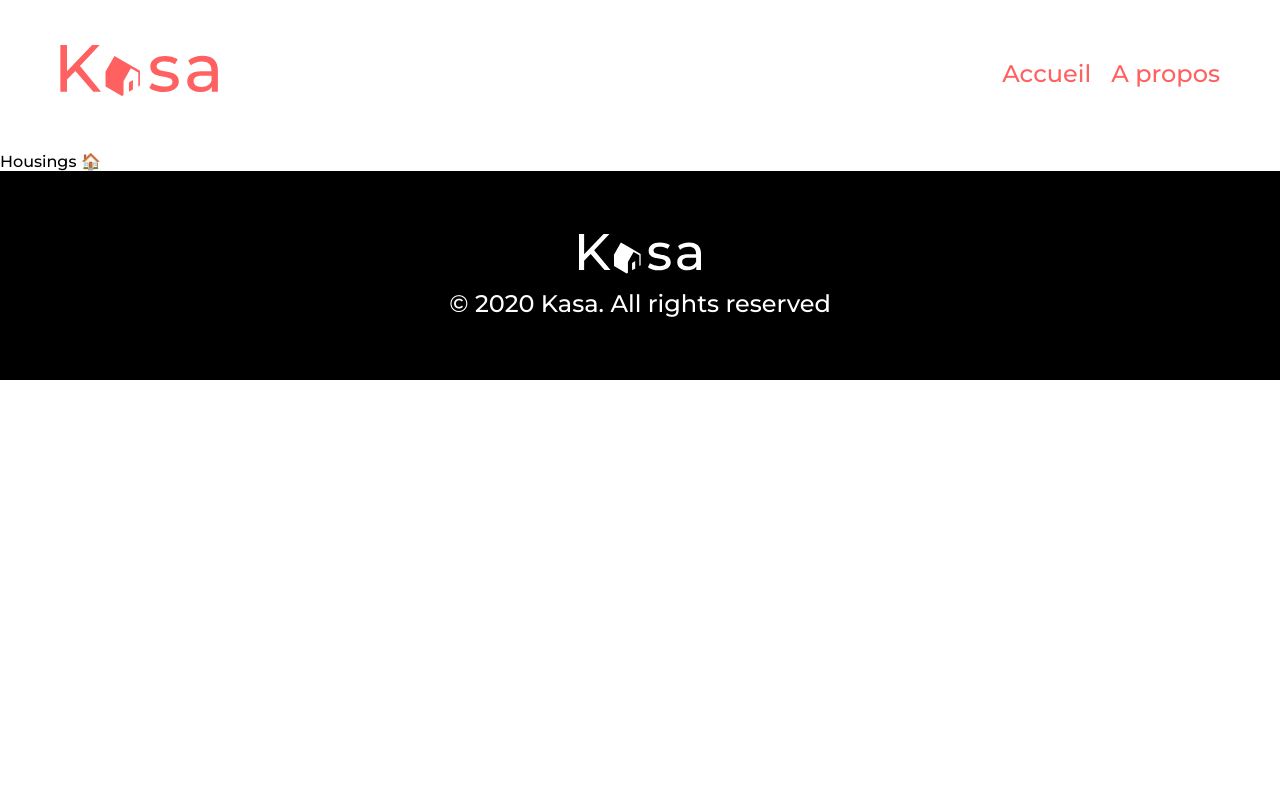
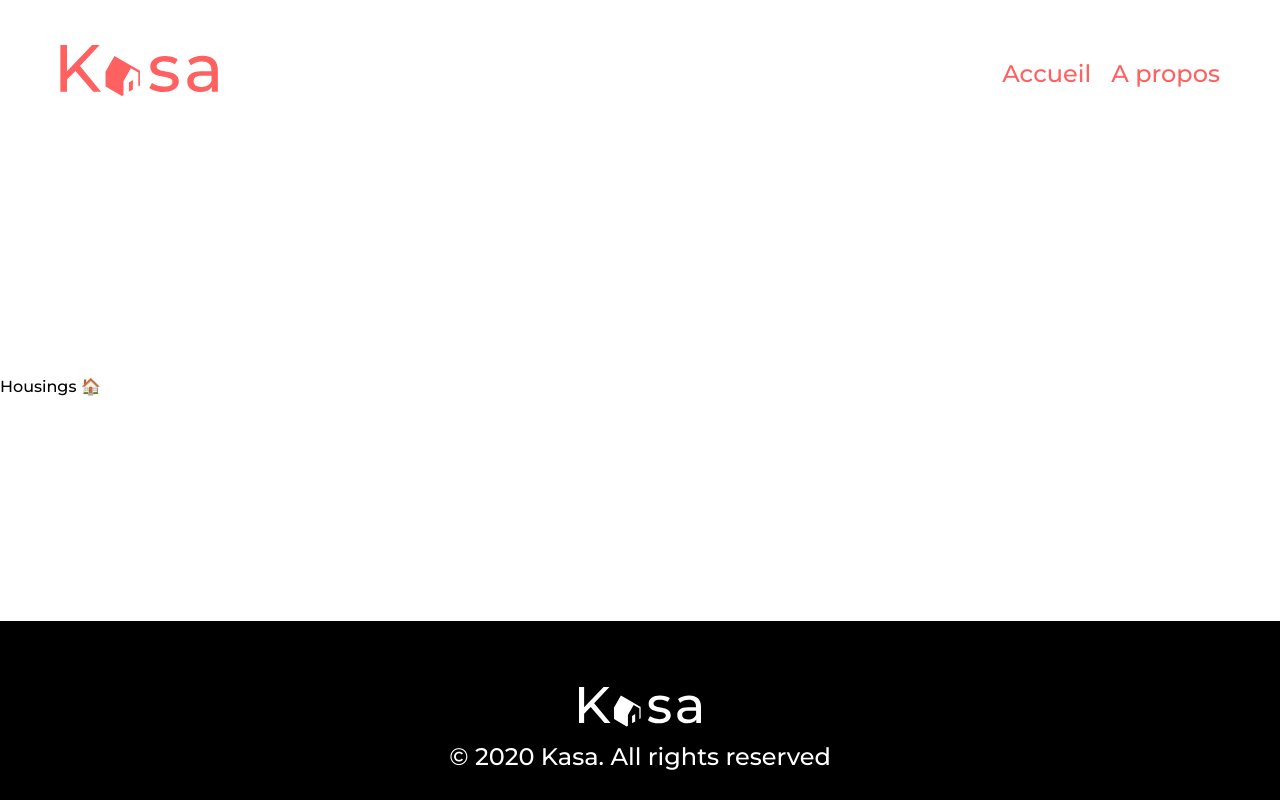
Before and after one commit to Elyrria/Kasa-app, a React (Create React App) app: page /hebergement/0979876d in a window 1280 px wide. Built offline with nearby package versions, Linux system fonts and the light colour scheme.

Commit message:
aboutPage + centrage des différents block (header-main-footer)

```diff
--- a/src/components/ButtonCollapse.jsx
+++ b/src/components/ButtonCollapse.jsx
@@ -1,4 +1,6 @@
 import chevron from "../assets/chevron.svg"
+import "../styles/ButtonCollapse.scss"
+
 function ButtonCollapse({ name, isActivate, setIsActivate }) {
     //! Fonction qui permettra au clic de changer l'état de isActivate
     const toggleCollapse = () => {
@@ -8,7 +10,7 @@ function ButtonCollapse({ name, isActivate, setIsActivate }) {
         <button type="button" className="collapsible" onClick={toggleCollapse}>
             {name}
             <img
-                className="collapsible__image"
+                className={`${isActivate ? "rotate" : ""} collapsible__image`}
                 src={chevron}
                 alt="Chevron fermant ou ouvrant"
                 aria-hidden="true"
--- a/src/components/Collapse.jsx
+++ b/src/components/Collapse.jsx
@@ -43,7 +43,9 @@ function Collapse({ name, description, amenities }) {
                                 isActivate ? "active" : ""
                             } collapseContent`}
                         >
-                        <p className="collapseContent__para">{description}</p>
+                            <p className="collapseContent__para">
+                                {description}
+                            </p>
                         </div>
                     </div>
             )}
--- a/src/index.jsx
+++ b/src/index.jsx
@@ -8,6 +8,7 @@ import Header from "./components/Header"
 import Footer from "./components/Footer"
 import Error from "./pages/Error/Error"
 import Housings from "./pages/Housings/Housing"
+
 
 const root = ReactDOM.createRoot(document.getElementById("root"))
 root.render(
--- a/src/pages/About/About.jsx
+++ b/src/pages/About/About.jsx
@@ -21,6 +21,7 @@ function About() {
     return (
         <main>
             <Banner activeBanner={"active-about"} />
+            <div>
                 {dataAbout.names.map((name, index) => (
                     <Collapse
                         key={`${name}-${index}`}
@@ -28,6 +29,7 @@ function About() {
                         description={dataAbout.descriptions[index]}
                     />
                 ))}
+            </div>
         </main>
     )
 }
--- /dev/null
+++ b/src/styles/ButtonCollapse.scss
@@ -0,0 +1,35 @@
+@import "./globalStyle";
+
+.collapse {
+    & .collapsible {
+        position: relative;
+        z-index: 1;
+        display: flex;
+        align-items: center;
+        justify-content: space-between;
+        padding: 0 20px;
+        font-size: 13px;
+        background-color: $primary-color;
+        color: $secondary-color;
+        width: 100%;
+        border-radius: 5px;
+        border: none;
+        height: 30px;
+        cursor: pointer;
+        @media screen and (min-width: 1140px) {
+            height: 56px;
+            font-size: 24px;
+        }
+
+        &__image {
+            transition: transform 0.4s ease-in-out;
+            @media screen and (min-width: 1140px) {
+                width: 24px;
+            }
+        }
+    }
+    & .rotate {
+        transform: rotate(-180deg);
+    }
+
+}
--- a/src/styles/Collapse.scss
+++ b/src/styles/Collapse.scss
@@ -12,32 +12,6 @@
         margin-bottom: 35px;
     }
 
-    & .collapsible {
-        position: relative;
-        z-index: 1;
-        display: flex;
-        align-items: center;
-        justify-content: space-between;
-        padding: 0 20px;
-        font-size: 13px;
-        background-color: $primary-color;
-        color: $secondary-color;
-        width: 100%;
-        border-radius: 5px;
-        border: none;
-        height: 30px;
-        cursor: pointer;
-        @media screen and (min-width: 1140px) {
-            height: 56px;
-            font-size: 24px;
-        }
-
-        &__image {
-            @media screen and (min-width: 1140px) {
-                width: 24px;
-            }
-        }
-    }
     & .collapseContent {
         display: none;
         overflow: hidden;
--- a/src/styles/Footer.scss
+++ b/src/styles/Footer.scss
@@ -1,7 +1,7 @@
 @import "./globalStyle";
 
 .footer {
-    height: 209px;
+    max-height: 209px;
     background-color: $tertiary-color;
     display: flex;
     flex-direction: column;
@@ -10,7 +10,9 @@
     gap: 15px;
 
     &__logo {
+        margin-top: 66px;
         width: 122px;
+
     }
 
     &__para {
@@ -18,6 +20,7 @@
         width: 40%;
         color: $secondary-color;
         font-size: 12px;
+        margin-bottom: 29px;
         @media screen and (min-width: 620px) {
             font-size: 16px;
         }
--- a/src/styles/index.scss
+++ b/src/styles/index.scss
@@ -8,6 +8,13 @@ body {
     font-weight: 500;
     -webkit-font-smoothing: antialiased;
     -moz-osx-font-smoothing: grayscale;
+}
+
+#root {
+    display: flex;
+    flex-direction: column;
+    justify-content: space-between;
+    height: 100vh;
 }
 
 h1,
```
Lines whose indentation alone changed are shown as unchanged.
